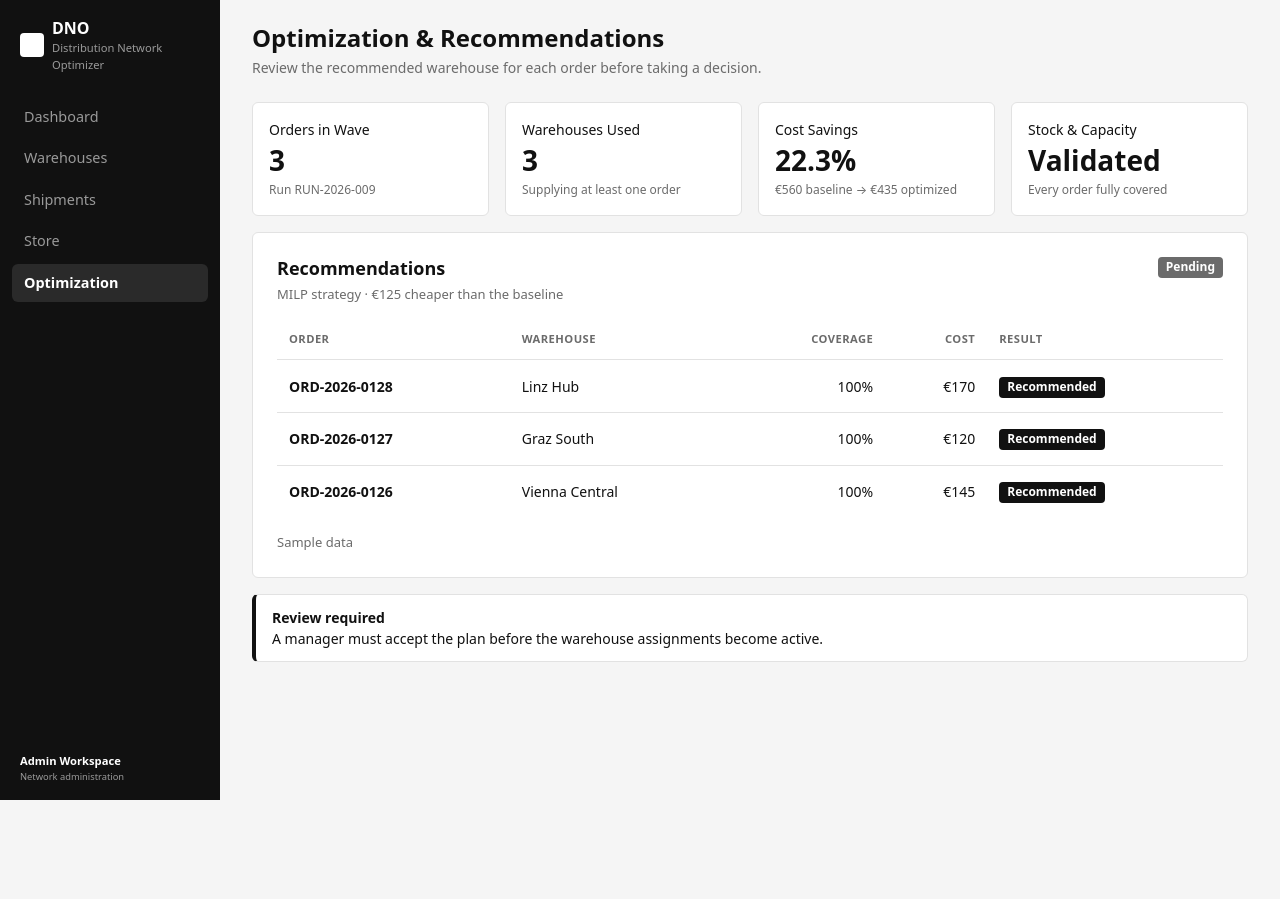
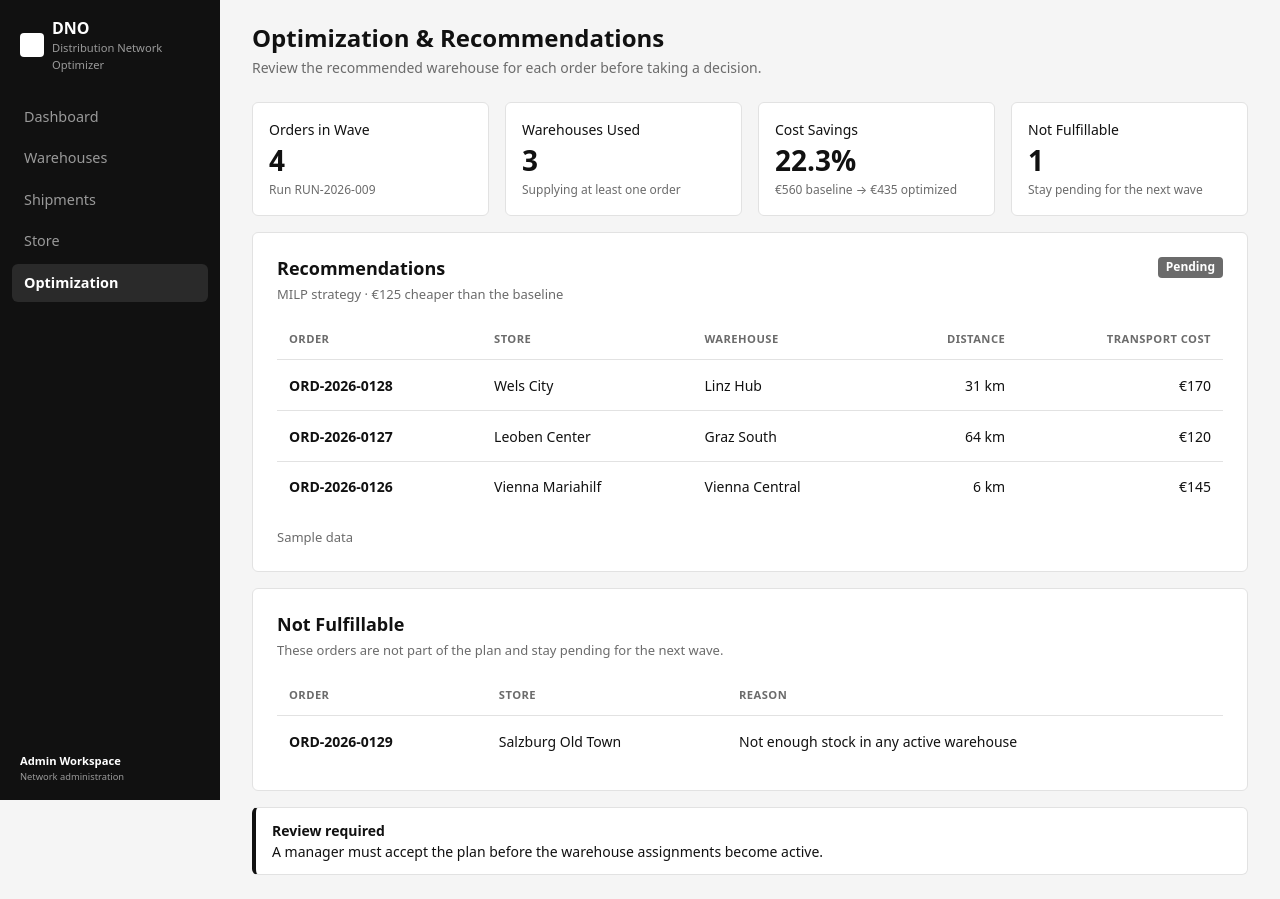
Before and after one commit to Simeon31/Vienna_Project, a React (Vite) app in the folder client/: page /optimization in a window 1280 px wide. Before the commit the page ends 800 px from the top, so only its background shows below. Built offline with nearby package versions, Linux system fonts and the light colour scheme.

Commit message:
refactor: show store, distance and unfulfillable orders in the optimization plan

```diff
--- a/client/src/features/optimization/api/optimizationApi.ts
+++ b/client/src/features/optimization/api/optimizationApi.ts
@@ -5,6 +5,8 @@ export class OptimizationRunNotPendingError extends Error {}
 
 // Sample data until the optimizer backend exists (US 5.1).
 // The plan cost is the sum of the assignment costs, so the numbers stay consistent.
+// Sample data until the optimizer backend exists (US 5.1).
+// The plan cost is the sum of the transport costs, so the numbers stay consistent.
 const SAMPLE_RUN: OptimizationRun = {
     id: 'RUN-2026-009',
     strategy: 'MILP',
@@ -14,9 +16,12 @@ const SAMPLE_RUN: OptimizationRun = {
     decidedAt: null,
     rejectionReason: null,
     assignments: [
-        { orderId: 'ORD-2026-0128', warehouseId: 1, warehouseName: 'Linz Hub', coveragePercent: 100, cost: 170, result: 'RECOMMENDED' },
-        { orderId: 'ORD-2026-0127', warehouseId: 2, warehouseName: 'Graz South', coveragePercent: 100, cost: 120, result: 'RECOMMENDED' },
-        { orderId: 'ORD-2026-0126', warehouseId: 3, warehouseName: 'Vienna Central', coveragePercent: 100, cost: 145, result: 'RECOMMENDED' },
+        { orderId: 'ORD-2026-0128', storeName: 'Wels City', warehouseId: 1, warehouseName: 'Linz Hub', distanceKm: 31, transportCost: 170 },
+        { orderId: 'ORD-2026-0127', storeName: 'Leoben Center', warehouseId: 2, warehouseName: 'Graz South', distanceKm: 64, transportCost: 120 },
+        { orderId: 'ORD-2026-0126', storeName: 'Vienna Mariahilf', warehouseId: 3, warehouseName: 'Vienna Central', distanceKm: 6, transportCost: 145 },
+    ],
+    unmetOrders: [
+        { orderId: 'ORD-2026-0129', storeName: 'Salzburg Old Town', reason: 'Not enough stock in any active warehouse' },
     ],
 };
 
--- a/client/src/features/optimization/components/AssignmentTable.tsx
+++ b/client/src/features/optimization/components/AssignmentTable.tsx
@@ -1,6 +1,5 @@
 import Table from '../../../components/ui/Table';
-import Badge from '../../../components/ui/Badge';
-import { ASSIGNMENT_RESULT, formatEuro } from '../plan';
+import { formatEuro, formatKm } from '../plan';
 import type { Assignment } from '../types';
 import styles from './AssignmentTable.module.css';
 
@@ -15,28 +14,22 @@ export default function AssignmentTable({ assignments }: AssignmentTableProps) {
             <thead>
             <tr>
                 <th scope="col">Order</th>
+                <th scope="col">Store</th>
                 <th scope="col">Warehouse</th>
-                <th scope="col" className={styles.number}>Coverage</th>
-                <th scope="col" className={styles.number}>Cost</th>
-                <th scope="col">Result</th>
+                <th scope="col" className={styles.number}>Distance</th>
+                <th scope="col" className={styles.number}>Transport Cost</th>
             </tr>
             </thead>
             <tbody>
-            {assignments.map((assignment) => {
-                const result = ASSIGNMENT_RESULT[assignment.result];
-
-                return (
-                    <tr key={assignment.orderId}>
-                        <td className={styles.order}>{assignment.orderId}</td>
-                        <td>{assignment.warehouseName}</td>
-                        <td className={styles.number}>{assignment.coveragePercent}%</td>
-                        <td className={styles.number}>{formatEuro(assignment.cost)}</td>
-                        <td>
-                            <Badge variant={result.variant}>{result.label}</Badge>
-                        </td>
-                    </tr>
-                );
-            })}
+            {assignments.map((assignment) => (
+                <tr key={assignment.orderId}>
+                    <td className={styles.order}>{assignment.orderId}</td>
+                    <td>{assignment.storeName}</td>
+                    <td>{assignment.warehouseName}</td>
+                    <td className={styles.number}>{formatKm(assignment.distanceKm)}</td>
+                    <td className={styles.number}>{formatEuro(assignment.transportCost)}</td>
+                </tr>
+            ))}
             </tbody>
         </Table>
     );
--- /dev/null
+++ b/client/src/features/optimization/components/UnmetOrderTable.module.css
@@ -0,0 +1,4 @@
+.order {
+    font-weight: 600;
+    white-space: nowrap;
+}
--- /dev/null
+++ b/client/src/features/optimization/components/UnmetOrderTable.tsx
@@ -0,0 +1,31 @@
+import Table from '../../../components/ui/Table';
+import type { UnmetOrder } from '../types';
+import styles from './UnmetOrderTable.module.css';
+
+interface UnmetOrderTableProps {
+    /** Orders no warehouse can supply in this run. */
+    unmetOrders: UnmetOrder[];
+}
+
+export default function UnmetOrderTable({ unmetOrders }: UnmetOrderTableProps) {
+    return (
+        <Table>
+            <thead>
+            <tr>
+                <th scope="col">Order</th>
+                <th scope="col">Store</th>
+                <th scope="col">Reason</th>
+            </tr>
+            </thead>
+            <tbody>
+            {unmetOrders.map((order) => (
+                <tr key={order.orderId}>
+                    <td className={styles.order}>{order.orderId}</td>
+                    <td>{order.storeName}</td>
+                    <td>{order.reason}</td>
+                </tr>
+            ))}
+            </tbody>
+        </Table>
+    );
+}
--- a/client/src/features/optimization/pages/OptimizationReviewPage.module.css
+++ b/client/src/features/optimization/pages/OptimizationReviewPage.module.css
@@ -44,3 +44,7 @@
 .review strong {
     display: block;
 }
+
+.section {
+    margin-top: var(--space-4);
+}
--- a/client/src/features/optimization/pages/OptimizationReviewPage.tsx
+++ b/client/src/features/optimization/pages/OptimizationReviewPage.tsx
@@ -4,14 +4,15 @@ import StatCard from '../../../components/ui/StatCard';
 import Card from '../../../components/ui/Card';
 import Badge from '../../../components/ui/Badge';
 import AssignmentTable from '../components/AssignmentTable';
+import UnmetOrderTable from '../components/UnmetOrderTable';
 import { getLatestOptimizationRun } from '../api/optimizationApi';
 import {
     RUN_STATUS,
     formatEuro,
+    getOrderCount,
     getSavings,
     getSavingsPercent,
     getWarehouseCount,
-    isPlanValid,
 } from '../plan';
 import type { OptimizationRun } from '../types';
 import styles from './OptimizationReviewPage.module.css';
@@ -38,7 +39,7 @@ export default function OptimizationReviewPage() {
     }, []);
 
     const status = run ? RUN_STATUS[run.status] : null;
-    const valid = run ? isPlanValid(run) : false;
+    const unmetCount = run?.unmetOrders.length ?? 0;
 
     return (
         <>
@@ -60,7 +61,7 @@ export default function OptimizationReviewPage() {
             >
                 <StatCard
                     label="Orders in Wave"
-                    value={run ? run.assignments.length : '—'}
+                    value={run ? getOrderCount(run) : '—'}
                     hint={run ? `Run ${run.id}` : undefined}
                 />
                 <StatCard
@@ -78,13 +79,13 @@ export default function OptimizationReviewPage() {
                     }
                 />
                 <StatCard
-                    label="Stock & Capacity"
-                    value={run ? (valid ? 'Validated' : 'Check needed') : '—'}
+                    label="Not Fulfillable"
+                    value={run ? unmetCount : '—'}
                     hint={
                         run
-                            ? valid
-                                ? 'Every order fully covered'
-                                : 'Some orders are not fully covered'
+                            ? unmetCount > 0
+                                ? 'Stay pending for the next wave'
+                                : 'Every order can be supplied'
                             : undefined
                     }
                 />
@@ -103,11 +104,22 @@ export default function OptimizationReviewPage() {
                 {!error && !run && <p className={styles.message}>Loading…</p>}
 
                 {run && run.assignments.length === 0 && (
-                    <p className={styles.message}>This run contains no orders.</p>
+                    <p className={styles.message}>No order in this wave can be supplied.</p>
                 )}
 
                 {run && run.assignments.length > 0 && <AssignmentTable assignments={run.assignments} />}
             </Card>
+
+            {run && unmetCount > 0 && (
+                <div className={styles.section}>
+                    <Card
+                        title="Not Fulfillable"
+                        subtitle="These orders are not part of the plan and stay pending for the next wave."
+                    >
+                        <UnmetOrderTable unmetOrders={run.unmetOrders} />
+                    </Card>
+                </div>
+            )}
 
             {run?.status === 'PENDING' && (
                 <div className={styles.review} role="note">
--- a/client/src/features/optimization/plan.ts
+++ b/client/src/features/optimization/plan.ts
@@ -1,5 +1,5 @@
 import type { BadgeVariant } from '../../components/ui/Badge';
-import type { AssignmentResult, OptimizationRun, RunStatus } from './types';
+import type { OptimizationRun, RunStatus } from './types';
 
 /** Label and badge colour for each run status. */
 export const RUN_STATUS: Record<RunStatus, { label: string; variant: BadgeVariant }> = {
@@ -8,21 +8,27 @@ export const RUN_STATUS: Record<RunStatus, { label: string; variant: BadgeVarian
     REJECTED: { label: 'Rejected', variant: 'neutral' },
 };
 
-/** Label and badge colour for each assignment result. */
-export const ASSIGNMENT_RESULT: Record<AssignmentResult, { label: string; variant: BadgeVariant }> = {
-    RECOMMENDED: { label: 'Recommended', variant: 'success' },
-    INSUFFICIENT: { label: 'Insufficient', variant: 'danger' },
-};
-
 const euroFormat = new Intl.NumberFormat('en-US', {
     style: 'currency',
     currency: 'EUR',
     maximumFractionDigits: 0,
 });
 
+const kmFormat = new Intl.NumberFormat('en-US', { maximumFractionDigits: 1 });
+
 /** Formats an amount as whole euros, e.g. "€1,250". */
 export function formatEuro(amount: number): string {
     return euroFormat.format(amount);
+}
+
+/** Formats a distance, e.g. "31 km" or "6.4 km". */
+export function formatKm(distance: number): string {
+    return `${kmFormat.format(distance)} km`;
+}
+
+/** All orders in the wave, assigned or not. */
+export function getOrderCount(run: OptimizationRun): number {
+    return run.assignments.length + run.unmetOrders.length;
 }
 
 /** How much the plan saves compared to the baseline strategy. */
@@ -40,12 +46,15 @@ export function getWarehouseCount(run: OptimizationRun): number {
     return new Set(run.assignments.map((assignment) => assignment.warehouseId)).size;
 }
 
-/** A plan can only be accepted if every order is fully covered by a recommended warehouse. */
-export function isPlanValid(run: OptimizationRun): boolean {
-    return (
-        run.assignments.length > 0 &&
-        run.assignments.every(
-            (assignment) => assignment.result === 'RECOMMENDED' && assignment.coveragePercent === 100,
-        )
-    );
+/**
+ * A plan can be accepted while it is pending and at least one order can be supplied.
+ * Orders that cannot be supplied stay pending for the next wave.
+ */
+export function canAccept(run: OptimizationRun): boolean {
+    return run.status === 'PENDING' && run.assignments.length > 0;
 }
+
+/** A plan can be rejected while it is pending, even if no order can be supplied. */
+export function canReject(run: OptimizationRun): boolean {
+    return run.status === 'PENDING';
+}
```
Also changed, not shown: client/src/features/optimization/types.ts (+12 -7 lines).
